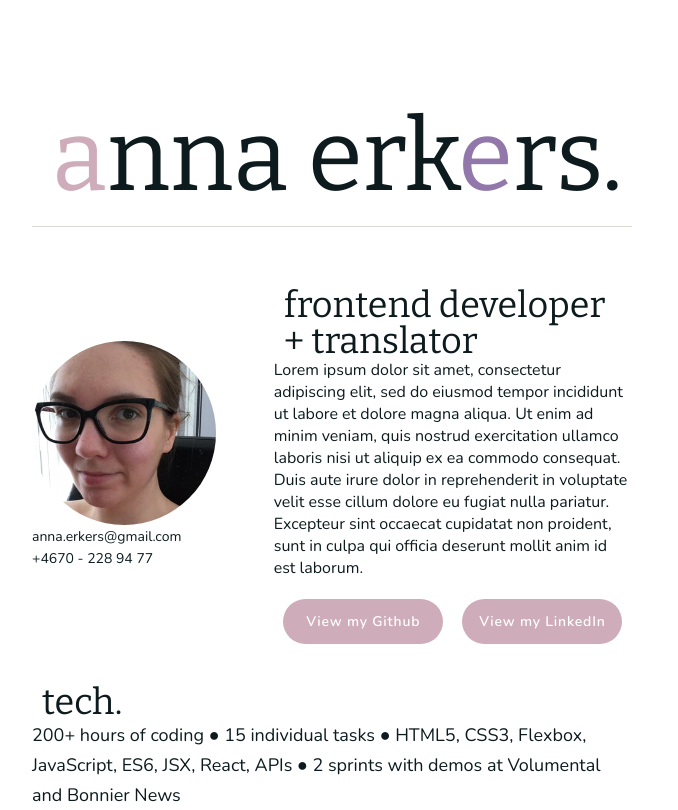
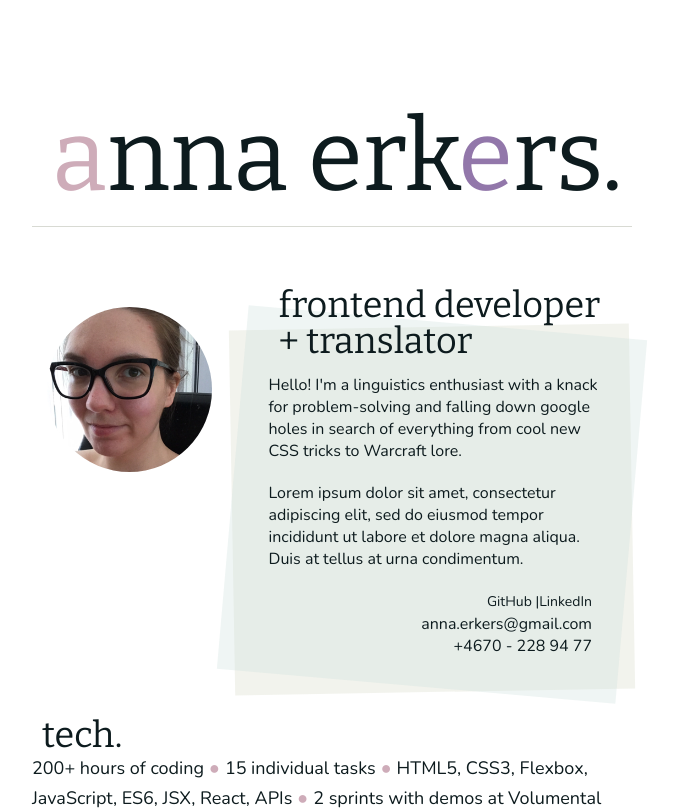
Before and after one commit to Hilwynn/personal-portfolio-technigo, a React (Create React App) app: page / in a window 1280 px wide. Shown: the top 810 px of the page, without its empty margins (308-986 px from the left). Built offline with nearby package versions, Linux system fonts and the light colour scheme.

Commit message:
Added more content and styling to landing page

```diff
--- a/src/Pages/LandingPage/index.js
+++ b/src/Pages/LandingPage/index.js
@@ -6,45 +6,61 @@ class LandingPage extends Component {
   render() {
     return (
       <main className="wrapper">
+
         <header className="heading">
           <h1>
             <span className="pink">A</span>nna Erk<span className="purple">e</span>rs.
           </h1>
         </header>
+
         <section className="container about-me">
+          <div className="about-me-background-bottom" />
+          <div className="about-me-background-top" />
           <div className="about-me-left">
             <div className="about-me-image">
               <img src="/images/portrait.png" alt="Anna Erkers" />
             </div>
-            <p className="contact">
-              anna.erkers@gmail.com
-              <br />
-              +4670 - 228 94 77
-            </p>
           </div>
           <div className="about-me-right">
             <h2>
               Frontend Developer <br />
               + Translator
             </h2>
-            <p>
-              Lorem ipsum dolor sit amet, consectetur
-              adipiscing elit, sed do eiusmod tempor
-              incididunt ut labore et dolore magna
-              aliqua. Ut enim ad minim veniam, quis
-              nostrud exercitation ullamco laboris nisi
-              ut aliquip ex ea commodo consequat. Duis
-              aute irure dolor in reprehenderit in
-              voluptate velit esse cillum dolore eu
-              fugiat nulla pariatur. Excepteur sint
-              occaecat cupidatat non proident, sunt in
-              culpa qui officia deserunt mollit anim id est laborum.
-            </p>
-            <div className="buttons">
-              <Button linkTarget="https://github.com/Hilwynn" linkName="View my Github" />
-              <Button
-                linkTarget="#"
-                linkName="View my LinkedIn" />
+            <div className="about-me-bio">
+              <p>
+                Hello! I&apos;m a linguistics
+                enthusiast with a knack for
+                problem-solving and falling down google
+                holes in search of everything from cool
+                new CSS tricks to Warcraft lore.
+              </p>
+              <p>
+                Lorem ipsum dolor sit amet, consectetur
+                adipiscing elit, sed do eiusmod tempor
+                incididunt ut labore et dolore magna
+                aliqua. Duis at tellus at urna
+                condimentum.
+              </p>
+            </div>
+            <div className="about-me-contact">
+              <p>
+                <a
+                  href="https://github.com/Hilwynn"
+                  rel="noopener noreferrer"
+                  target="_blank">
+                  GitHub
+                </a>
+                <a
+                  href="https://www.linkedin.com/in/anna-erkers-868738118/"
+                  rel="noopener noreferrer"
+                  target="_blank">
+                  LinkedIn
+                </a>
+                <br />
+                anna.erkers@gmail.com
+                <br />
+                +4670 - 228 94 77
+              </p>
             </div>
           </div>
         </section>
@@ -52,10 +68,13 @@ class LandingPage extends Component {
         <section className="container tech">
           <h2>Tech.</h2>
           <p>
-            200+ hours of coding &#9679;
-            15 individual tasks &#9679;
+            200+ hours of coding
+            <span className="bullet pink">&#9679;</span>
+            15 individual tasks
+            <span className="bullet pink">&#9679;</span>
             HTML5, CSS3, Flexbox, JavaScript, ES6, JSX, React, APIs
-            &#9679; 2 sprints with demos at Volumental and Bonnier News
+            <span className="bullet pink">&#9679;</span>
+            2 sprints with demos at Volumental and Bonnier News
           </p>
           <div className="cases">
             <article className="case-card">
@@ -101,6 +120,12 @@ class LandingPage extends Component {
         <section className="container studies">
           <h2>Studies.</h2>
           <p>Yes hello I used to do linguistics stuff</p>
+          <div className="buttons">
+            <Button linkTarget="https://github.com/Hilwynn" linkName="View my Github" />
+            <Button
+              linkTarget="#"
+              linkName="View my LinkedIn" />
+          </div>
         </section>
 
       </main>
--- a/src/Pages/LandingPage/style.css
+++ b/src/Pages/LandingPage/style.css
@@ -16,11 +16,37 @@
   display: flex;
 }
 
+.about-me,
+.about-me-left,
+.about-me-right {
+  position: relative;
+}
+
+.about-me-background-bottom {
+  background-color: var(--cream);
+  bottom: -15px;
+  height: 365px;
+  opacity: 0.9;
+  position: absolute;
+  right: 0;
+  transform: rotate(-1deg);
+  width: 400px;
+}
+
+.about-me-background-top {
+  background-color: var(--green);
+  bottom: -10px;
+  height: 365px;
+  opacity: .3;
+  position: absolute;
+  right: 0;
+  transform: rotate(5deg);
+  width: 400px;
+}
+
 .about-me-left {
   display: flex;
-  flex-direction: column;
-  justify-content: center;
-  margin-right: 2%;
+  margin: 2rem 1.5rem 0;
 }
 
 .about-me-image {
@@ -31,12 +57,29 @@
   border-radius: 50%;
 }
 
-.contact {
+.about-me-contact {
   font-size: 1.4rem;
+  padding-right: 4rem;
+  text-align: right;
+}
+
+.about-me-contact a {
+  color: var(--black);
+  font-size: 1.4rem;
+  text-decoration: none;
+}
+
+.about-me-contact a:first-child:after {
+  content: " \007C ";
+  position: relative;
 }
 
 .about-me-right {
-  width: 78%;
+  width: 88%;
+}
+
+.about-me-bio {
+  padding: 1.5rem 2.8rem 0 0;
 }
 
 .buttons {
@@ -47,6 +90,10 @@
 .tech p {
   font-size: 1.8rem;
   line-height: 3rem;
+}
+
+.bullet {
+  margin: 0 .5rem;
 }
 
 .cases {
```
